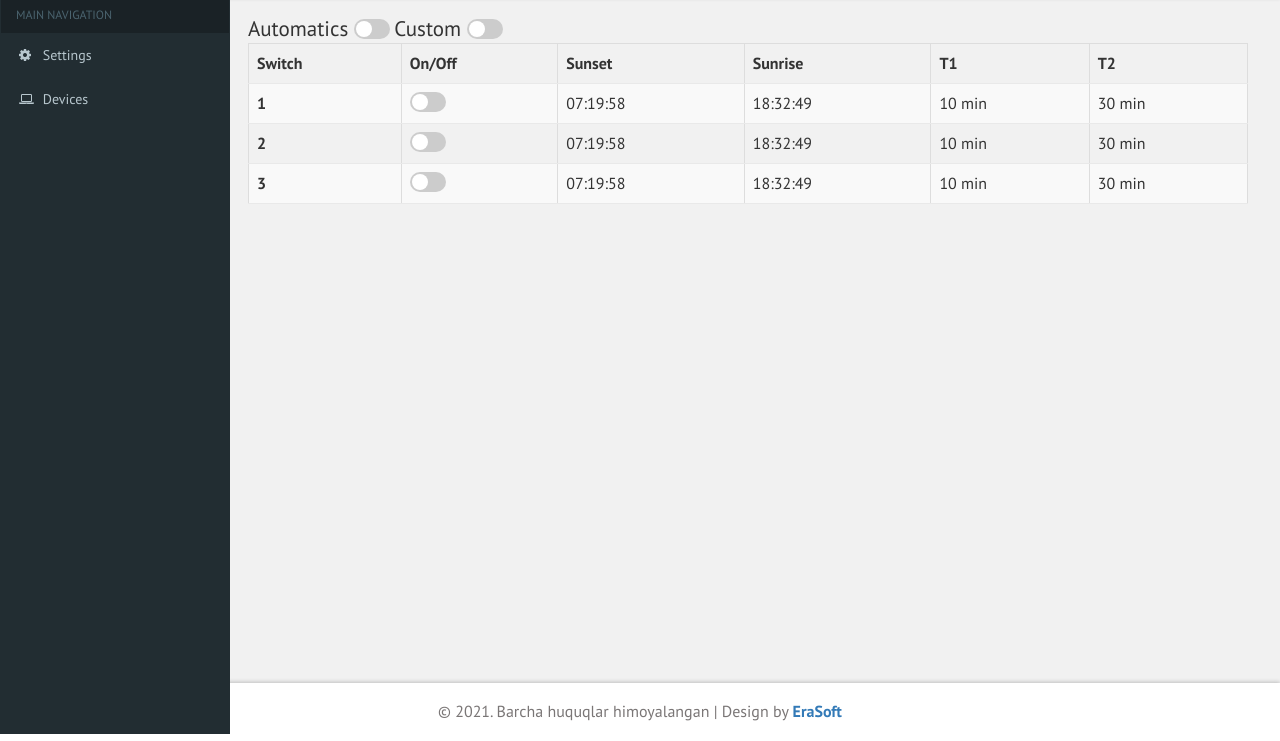
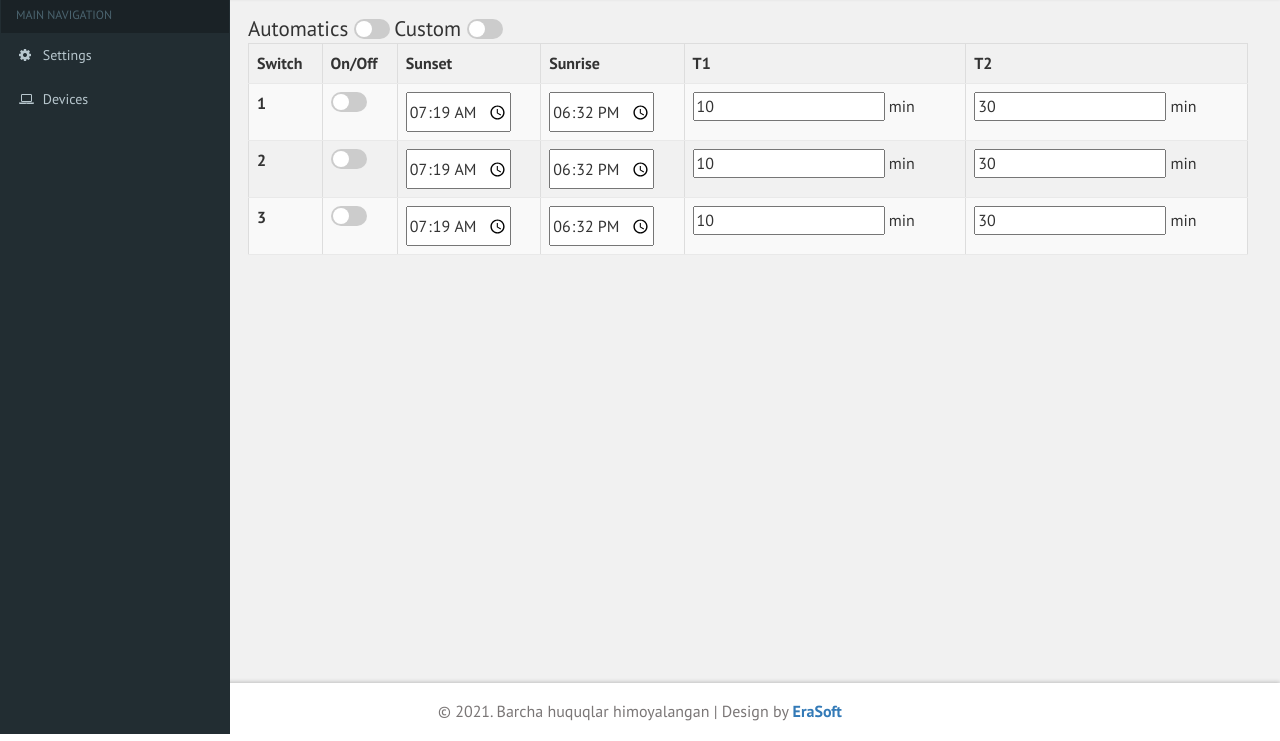
Before and after one commit to mr-bobur/lightingNode, a website: page web/settings.html in a window 1280 px wide. Shown: the part 66-807 px from the top of the page. Drawn offline with Linux system fonts and the light colour scheme.

Commit message:
10 issue done

```diff
--- a/web/settings.html
+++ b/web/settings.html
@@ -286,10 +286,10 @@ SmartPhone Compatible web template, free WebDesigns for Nokia, Samsung, LG, Sony
                   <span class="slider round"></span>
                 </label>
               </td>
-              <td>07:19:58</td>
-              <td>18:32:49</td>
-              <td>10 min</td>
-              <td>30 min</td>
+              <td><input type="time" value="07:19"></td>
+              <td><input type="time" value="18:32"></td>
+              <td><input type="number" value="10"> min</td>
+              <td><input type="number" value="30"> min</td>
             </tr>
             <tr>
               <th scope="row">2</th>
@@ -299,10 +299,10 @@ SmartPhone Compatible web template, free WebDesigns for Nokia, Samsung, LG, Sony
                   <span class="slider round"></span>
                 </label>
               </td>
-              <td>07:19:58</td>
-              <td>18:32:49</td>
-              <td>10 min</td>
-              <td>30 min</td>
+              <td><input type="time" value="07:19"></td>
+              <td><input type="time" value="18:32"></td>
+              <td><input type="number" value="10"> min</td>
+              <td><input type="number" value="30"> min</td>
             </tr>
             <tr>
               <th scope="row">3</th>
@@ -312,10 +312,10 @@ SmartPhone Compatible web template, free WebDesigns for Nokia, Samsung, LG, Sony
                   <span class="slider round"></span>
                 </label>
               </td>
-              <td>07:19:58</td>
-              <td>18:32:49</td>
-              <td>10 min</td>
-              <td>30 min</td>
+              <td><input type="time" value="07:19"></td>
+              <td><input type="time" value="18:32"></td>
+              <td><input type="number" value="10"> min</td>
+              <td><input type="number" value="30"> min</td>
             </tr>
           </tbody>
         </table>
```
